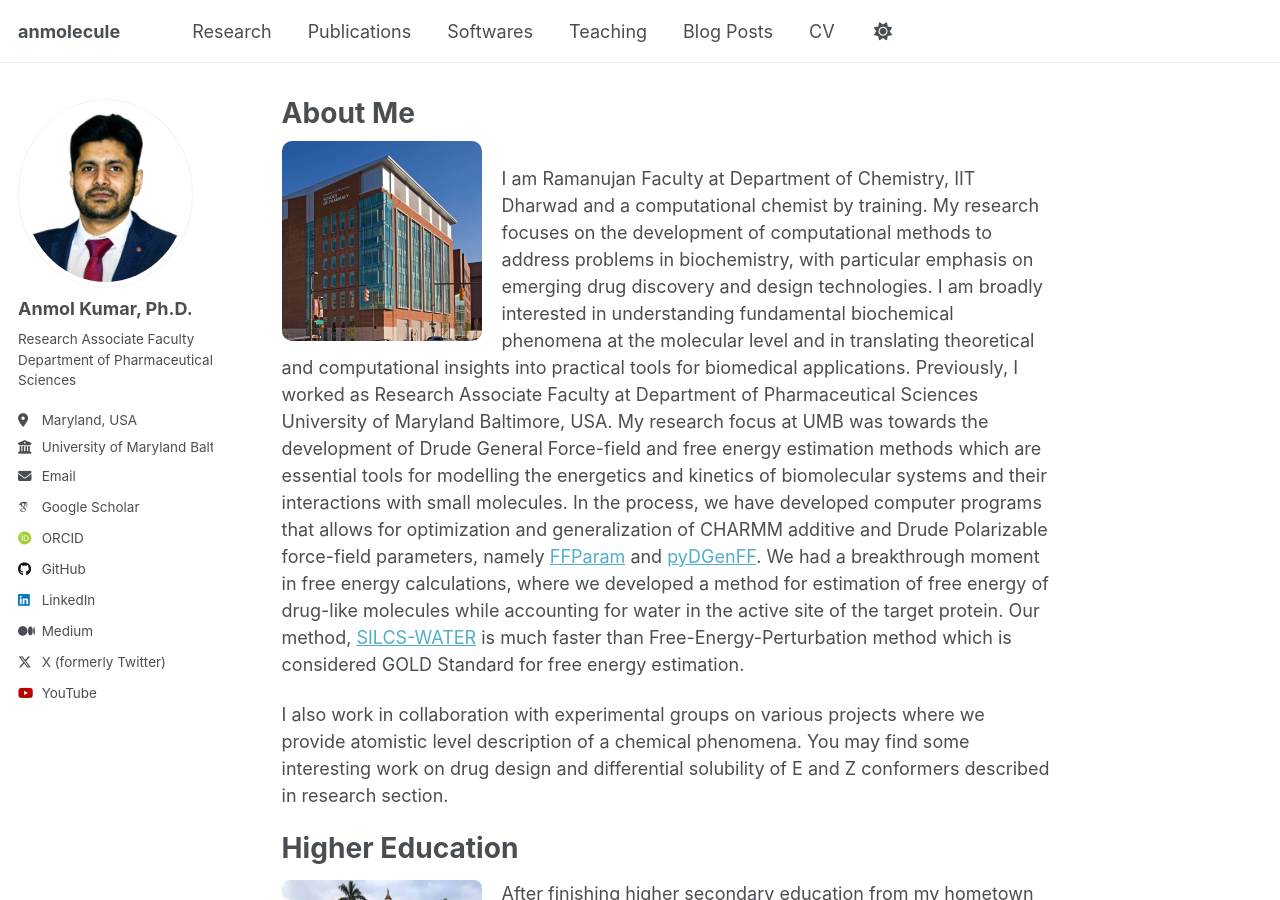
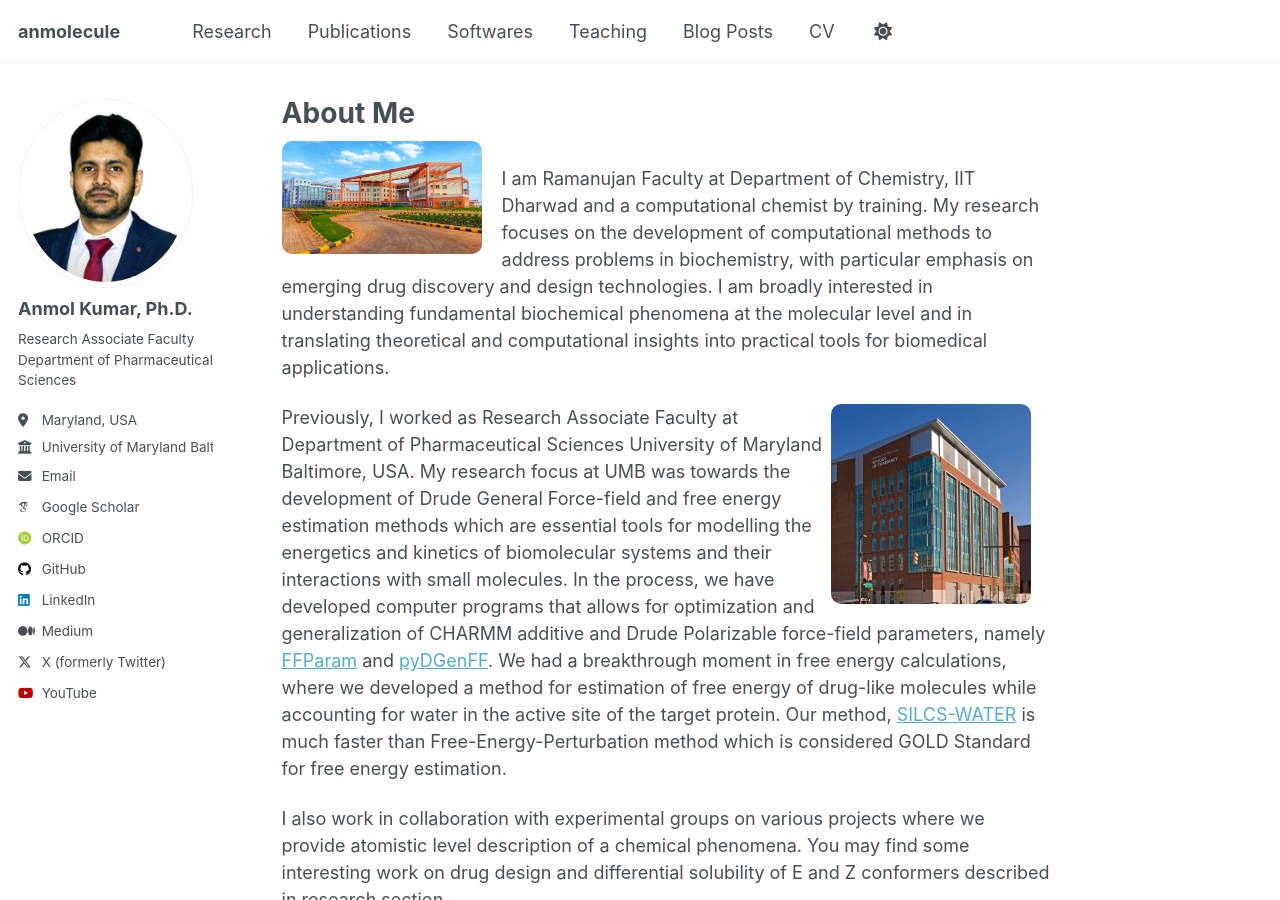
Before and after one commit to anmolecule/anmolecule.github.io, a Jekyll site: the page built from _pages/about.md, in a window 1280 px wide and 900 px high. Built offline with Jekyll 4.4.1, drawn with Linux system fonts in a browser that asks for light colours; some web fonts are replaced; a script that is not in the unit is left out.

Commit message:
revise about me

```diff
--- a/_pages/about.md
+++ b/_pages/about.md
@@ -7,9 +7,12 @@ redirect_from:
   - /about.html
 ---
 
-<img src="/images/umb.jpg" alt="UMB" style="float: left; margin-right: 20px; width: 200px; border-radius: 10px;">
+<img src="/images/iitdh.jpg" alt="UMB" style="float: left; margin-right: 20px; width: 200px; border-radius: 10px;">
 
 I am Ramanujan Faculty at Department of Chemistry, IIT Dharwad and a computational chemist by training. My research focuses on the development of computational methods to address problems in biochemistry, with particular emphasis on emerging drug discovery and design technologies. I am broadly interested in understanding fundamental biochemical phenomena at the molecular level and in translating theoretical and computational insights into practical tools for biomedical applications.
+
+<img src="/images/umb.jpg" alt="UMB" style="float: right; margin-right: 20px; width: 200px; border-radius: 10px;">
+
 Previously, I worked as Research Associate Faculty at Department of Pharmaceutical Sciences University of Maryland Baltimore, USA. My research focus at UMB was towards the development of Drude General Force-field and free energy estimation methods which are essential tools for modelling the energetics and kinetics of biomolecular systems and their interactions with small molecules.
 In the process, we have developed computer programs that allows for optimization and generalization of CHARMM additive and Drude Polarizable force-field parameters, namely [FFParam](https://ffparam.silcsbio.com) and [pyDGenFF](https://github.com/mackerell-lab).
 We had a breakthrough moment in free energy calculations, where we developed a method for estimation of free energy of drug-like molecules while accounting for water in the active site of the target protein.
```
Also changed, not shown: images/iitdh.jpg (added).
